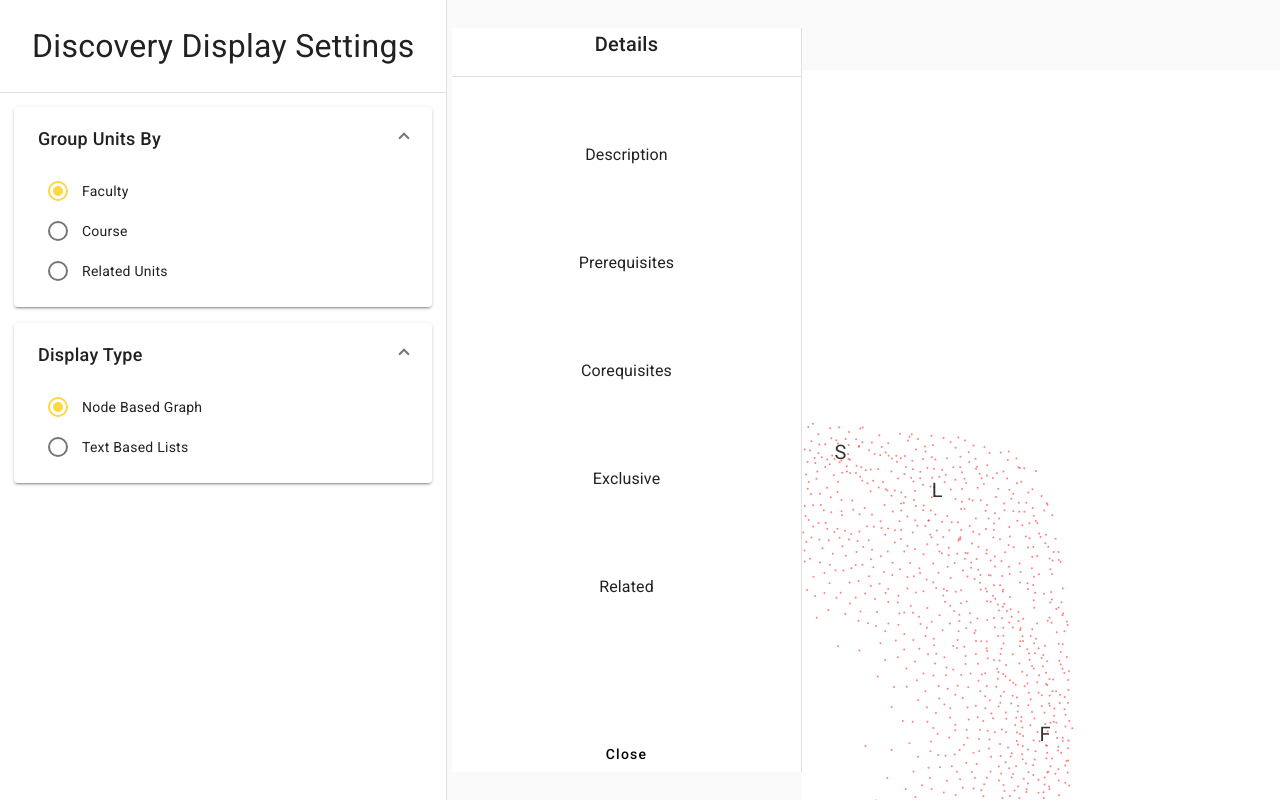
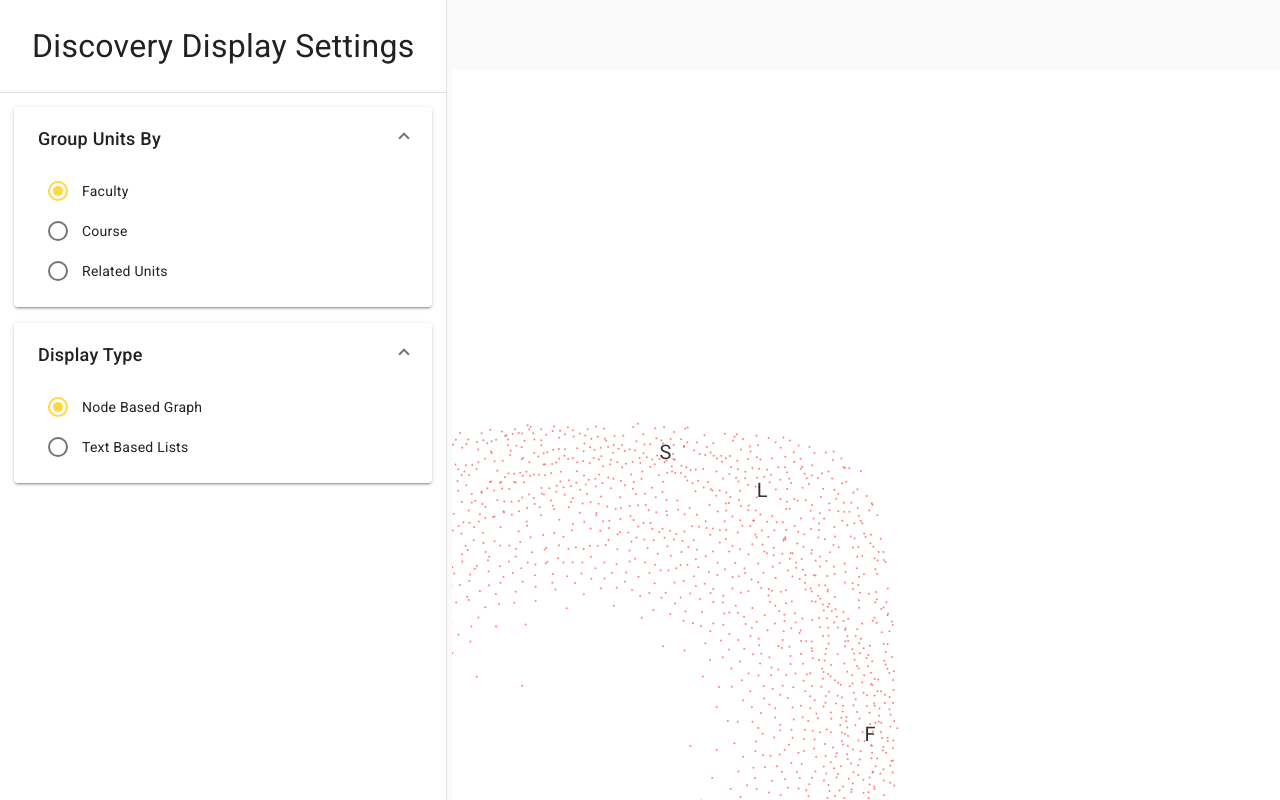
Before and after one commit to thoth-tech/CourseFlow, an Angular app in the folder Frontend/course-flow-app/: page / in a window 1280 px wide. Built offline with nearby package versions, Linux system fonts and the light colour scheme.

Commit message:
Small visual update

```diff
--- a/Frontend/course-flow-app/src/app/discovery/discovery-graph-based-map/discovery-graph-based-map.component.css
+++ b/Frontend/course-flow-app/src/app/discovery/discovery-graph-based-map/discovery-graph-based-map.component.css
@@ -31,11 +31,17 @@
     flex-direction: column;
 }
 
-.detailed-panel-section button{
-    /* Couldn't get this to go to the bottom of the menu - tried all forms of flex related properties. */
+.detailed-panel-section h2{
+    margin-top: 2em;
+    word-wrap: break-word;
+}
+
+.detailed-panel-section button {
+
     position: absolute;
+    top: 0;
     bottom: 0;
-    left: 0;
+    left: 10;
     right: 0;
 }
 
--- a/Frontend/course-flow-app/src/app/discovery/discovery-graph-based-map/discovery-graph-based-map.component.html
+++ b/Frontend/course-flow-app/src/app/discovery/discovery-graph-based-map/discovery-graph-based-map.component.html
@@ -4,7 +4,7 @@
 
         <div class="detailed-panel-section">
 
-            <h2> Details </h2>
+            <h2> {{currentSelectedNode.label}} </h2>
 
             <mat-divider/>
 
--- a/Frontend/course-flow-app/src/app/discovery/discovery-graph-based-map/discovery-graph-based-map.component.ts
+++ b/Frontend/course-flow-app/src/app/discovery/discovery-graph-based-map/discovery-graph-based-map.component.ts
@@ -50,7 +50,7 @@ export class DiscoveryGraphBasedMapComponent {
   currentSelectedNode = {} as IDiscoveryNodeData;
 
   // Detailed Menu Properties
-  detailedMenuOpen = true;
+  detailedMenuOpen = false;
 
   constructor(@Inject(IDiscoveryDataServiceInjector) private discoveryDataService: IDiscoveryDataService) {}
 
```
